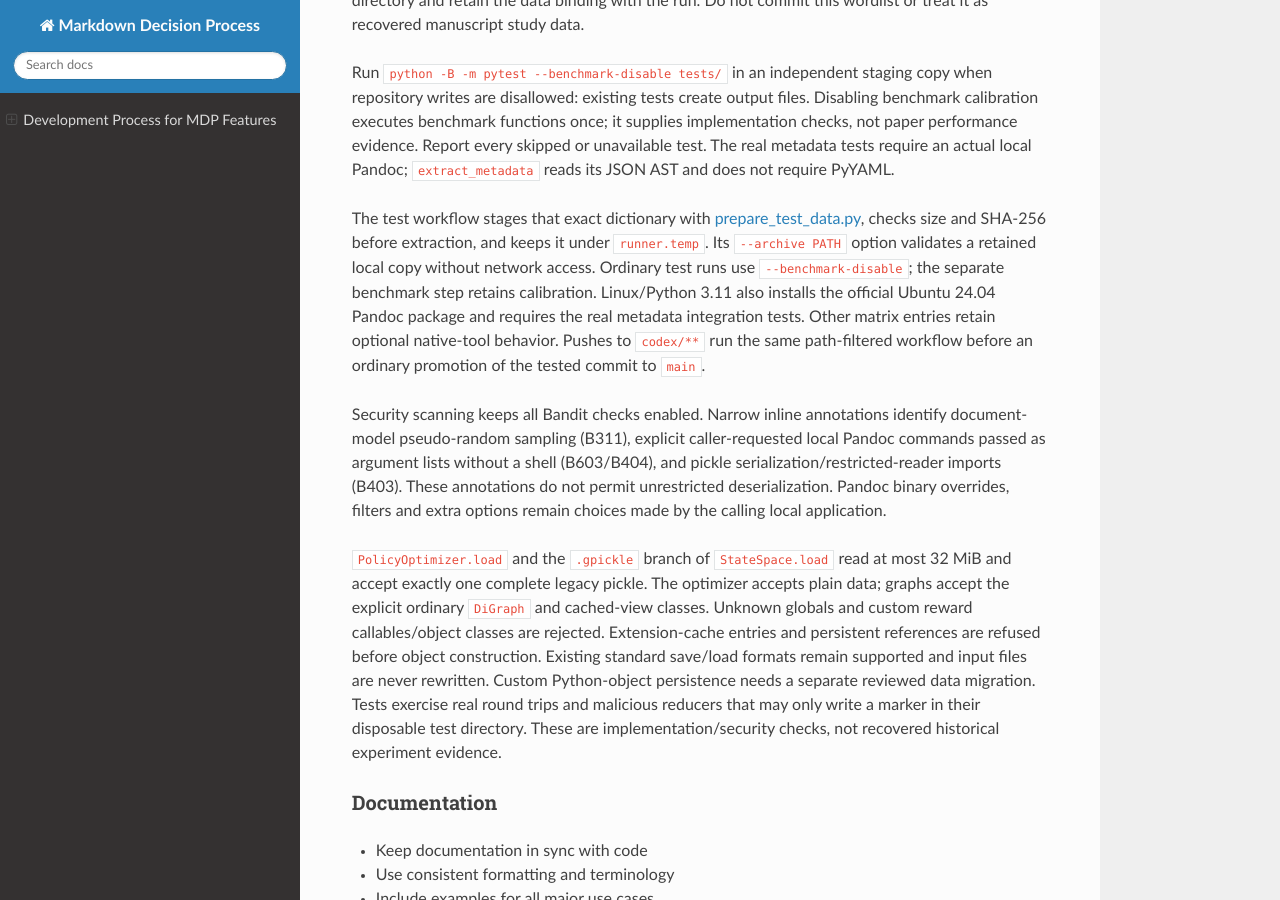
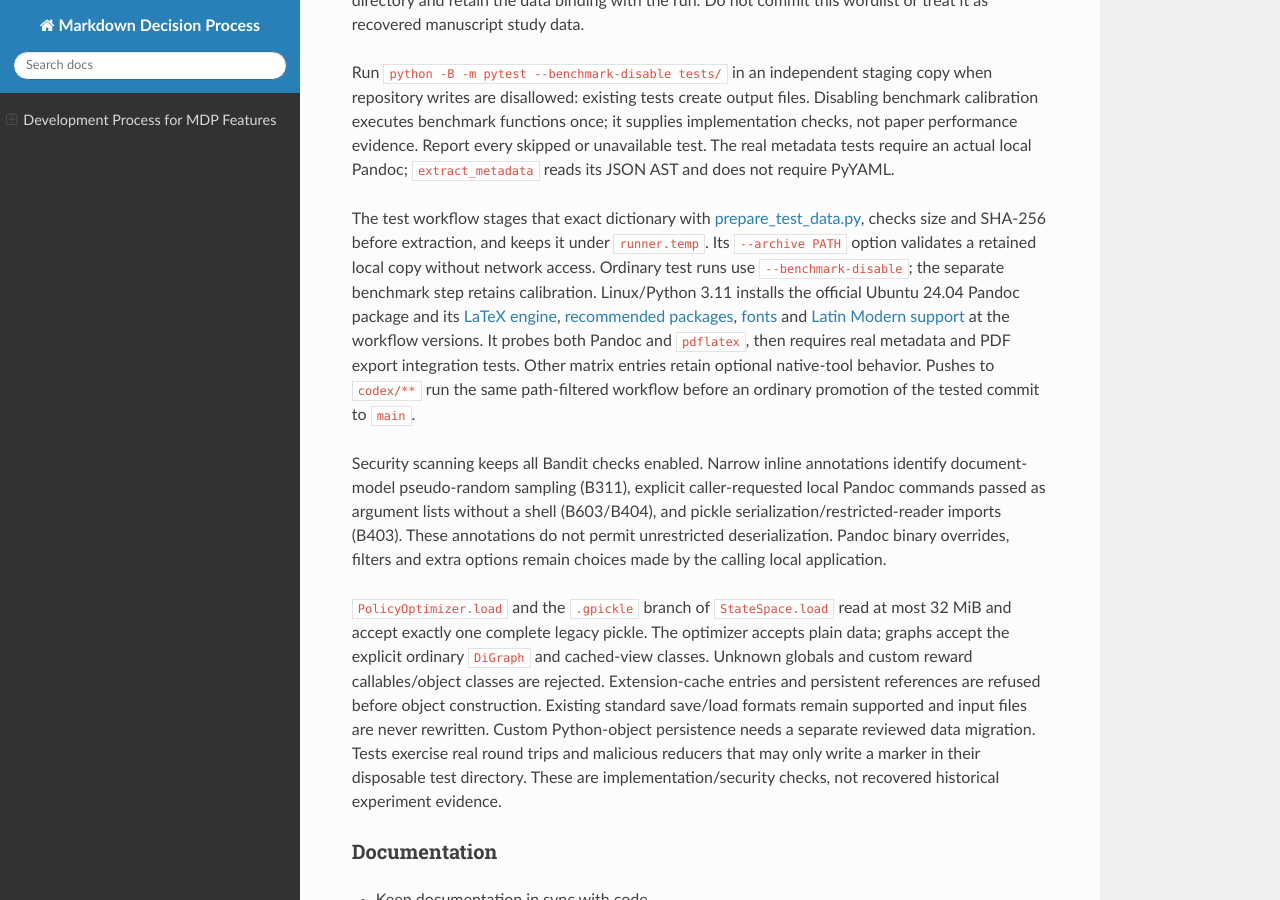
Before and after one commit to docxology/markdown_decision_process, a Sphinx documentation site: the page built from docs/DEVELOPMENT_PROCESS.md, in a window 1280 px wide and 900 px high, scrolled down 3658 px. Built offline with Sphinx 7.4.7 and the Read the Docs theme 3.1.0, drawn with Linux system fonts in a browser that asks for light colours.

Commit message:
ci: install PDF prerequisites and handle Windows directory errors in tests

```diff
--- a/docs/DEVELOPMENT_PROCESS.md
+++ b/docs/DEVELOPMENT_PROCESS.md
@@ -164,9 +164,14 @@ The test workflow stages that exact dictionary with
 SHA-256 before extraction, and keeps it under `runner.temp`. Its `--archive PATH`
 option validates a retained local copy without network access. Ordinary test
 runs use `--benchmark-disable`; the separate benchmark step retains calibration.
-Linux/Python 3.11 also installs the official Ubuntu 24.04 Pandoc package and
-requires the real metadata integration tests. Other matrix entries retain
-optional native-tool behavior. Pushes to `codex/**` run the same path-filtered
+Linux/Python 3.11 installs the official Ubuntu 24.04 Pandoc package and its
+[LaTeX engine](https://packages.ubuntu.com/noble/texlive-latex-base),
+[recommended packages](https://packages.ubuntu.com/noble/texlive-latex-recommended),
+[fonts](https://packages.ubuntu.com/noble/texlive-fonts-recommended) and
+[Latin Modern support](https://packages.ubuntu.com/noble/lmodern) at the workflow
+versions. It probes both Pandoc and `pdflatex`, then requires real metadata and
+PDF export integration tests. Other matrix entries retain optional native-tool
+behavior. Pushes to `codex/**` run the same path-filtered
 workflow before an ordinary promotion of the tested commit to `main`.
 
 Security scanning keeps all Bandit checks enabled. Narrow inline annotations
```
Also changed, not shown: 2 other files.
